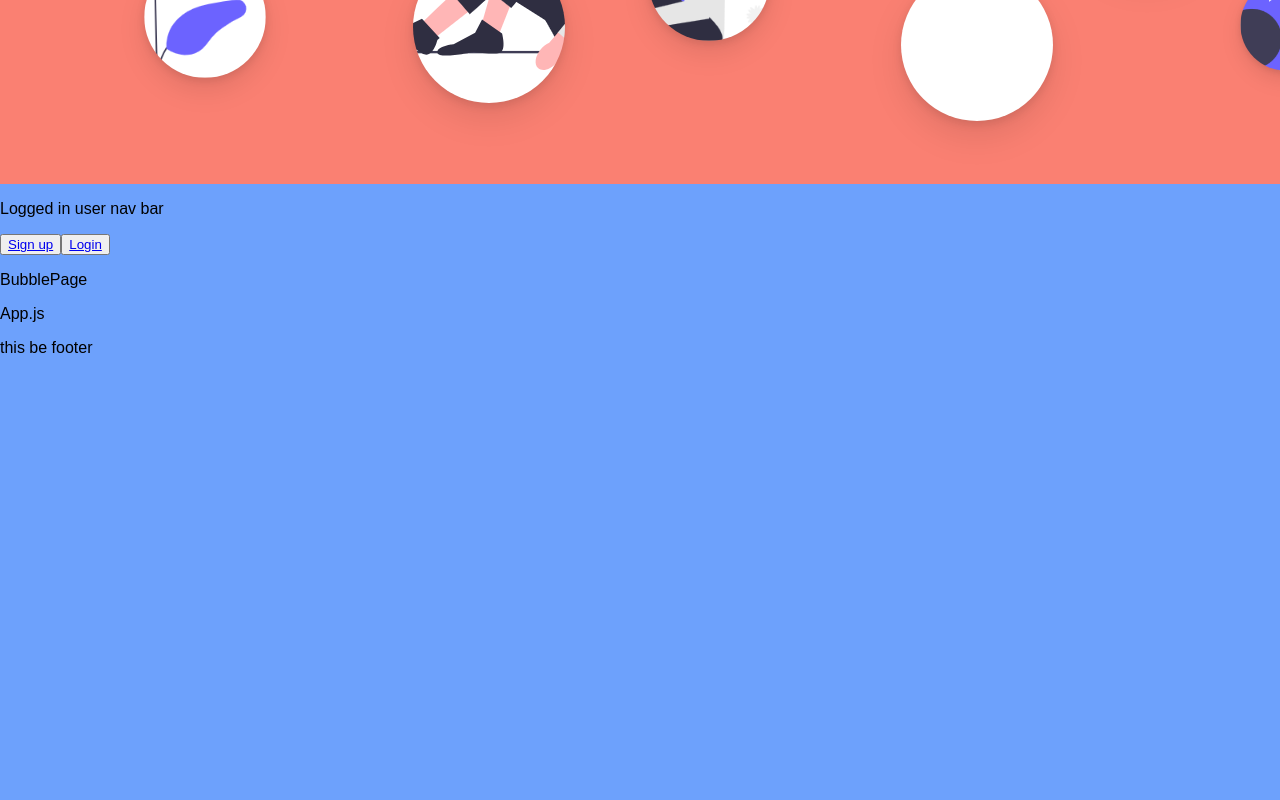
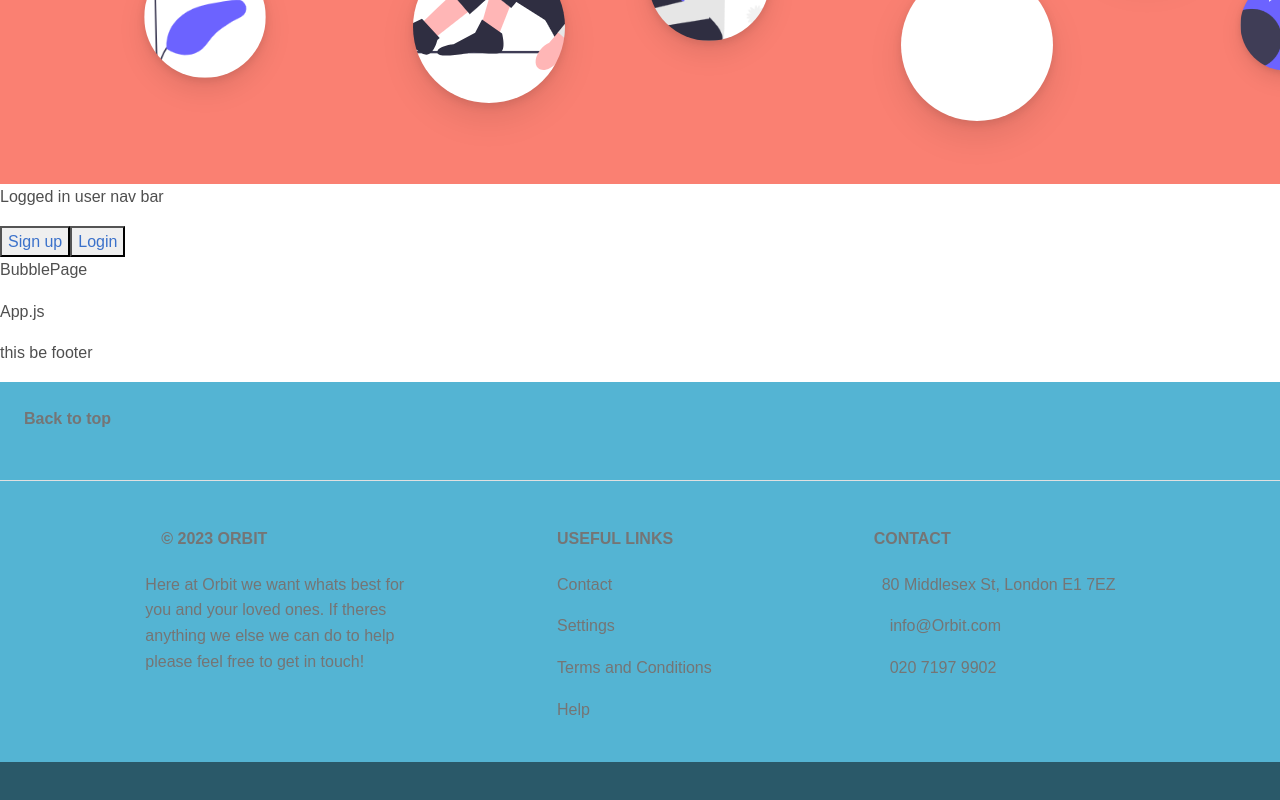
Before and after one commit to e-b-m/CapStone-FrontEnd, a React (Create React App) app: page /BubblePage in a window 1280 px wide. Shown: the part 416-1216 px from the top of the page. Before the commit the page ends 800 px from the top, so only its background shows below. Built offline with nearby package versions, Linux system fonts and the light colour scheme.

Commit message:
added back to top button

```diff
--- a/package.json
+++ b/package.json
@@ -3,9 +3,11 @@
   "version": "0.1.0",
   "private": true,
   "dependencies": {
+    "@fortawesome/fontawesome-free": "^6.3.0",
     "@testing-library/jest-dom": "^5.16.5",
     "@testing-library/react": "^13.4.0",
     "@testing-library/user-event": "^13.5.0",
+    "mdb-react-ui-kit": "^5.1.0",
     "react": "^18.2.0",
     "react-dom": "^18.2.0",
     "react-router-dom": "^6.8.1",
--- a/src/components/Footer.js
+++ b/src/components/Footer.js
@@ -1,5 +1,5 @@
-// import { MDBFooter, MDBContainer, MDBRow, MDBCol, MDBIcon } from 'mdb-react-ui-kit';
-// import 'mdb-react-ui-kit/dist/css/mdb.min.css';
+import { MDBFooter, MDBContainer, MDBRow, MDBCol, MDBIcon } from 'mdb-react-ui-kit';
+import 'mdb-react-ui-kit/dist/css/mdb.min.css';
 
 const Footer = () => {
     return (
@@ -7,33 +7,10 @@ const Footer = () => {
         <p> this be footer </p>
 
 
-     {/* <MDBFooter bgColor='dark' className='text-center text-lg-start text-muted'>
+     <MDBFooter bgColor='info' className='text-center text-lg-start text-muted'>
 
             <section className='d-flex justify-content-center justify-content-lg-between p-4 border-bottom'>
-
-                <div>
-                    <div className='me-5 d-none d-lg-block'>
-                    <span>Follow us on social media!</span>
-                    </div>
-                    <a href='' className='me-4 text-reset'>
-                    <MDBIcon color='secondary' fab icon='facebook-f' />
-                    </a>
-                    <a href='' className='me-4 text-reset'>
-                    <MDBIcon color='secondary' fab icon='twitter' />
-                    </a>
-                    <a href='' className='me-4 text-reset'>
-                    <MDBIcon color='secondary' fab icon='google' />
-                    </a>
-                    <a href='' className='me-4 text-reset'>
-                    <MDBIcon color='secondary' fab icon='instagram' />
-                    </a>
-                    <a href='' className='me-4 text-reset'>
-                    <MDBIcon color='secondary' fab icon='linkedin' />
-                    </a>
-                    <a href='' className='me-4 text-reset'>
-                    <MDBIcon color='secondary' fab icon='github' />
-                    </a>
-                </div>
+                <a href='#' className='text-reset fw-bold mb-4'>Back to top</a>
             </section>
 
         <section className=''>
@@ -45,8 +22,7 @@ const Footer = () => {
                         © 2023 Orbit
                         </h6>
                         <p>
-                            Lorem ipsum dolor sit
-                        amet, consectetur adipisicing elit.
+                            Here at Orbit we want whats best for you and your loved ones. If theres anything we else we can do to help please feel free to get in touch!
                         </p>
                     </MDBCol>
 
@@ -92,8 +68,8 @@ const Footer = () => {
                 </MDBRow>
             </MDBContainer>
         </section>
-        <div className='text-center p-4' style={{ backgroundColor: 'rgba(0, 0, 0, 0.05)' }}> </div>
-    </MDBFooter>*/}
+        <div className='text-center p-4' style={{ backgroundColor: 'rgba(0, 0, 0, 0.5)' }}> </div>
+    </MDBFooter>
         </>
     );
 }
```
Also changed, not shown: 1 other file (tests, documents, lock files or other folders).
